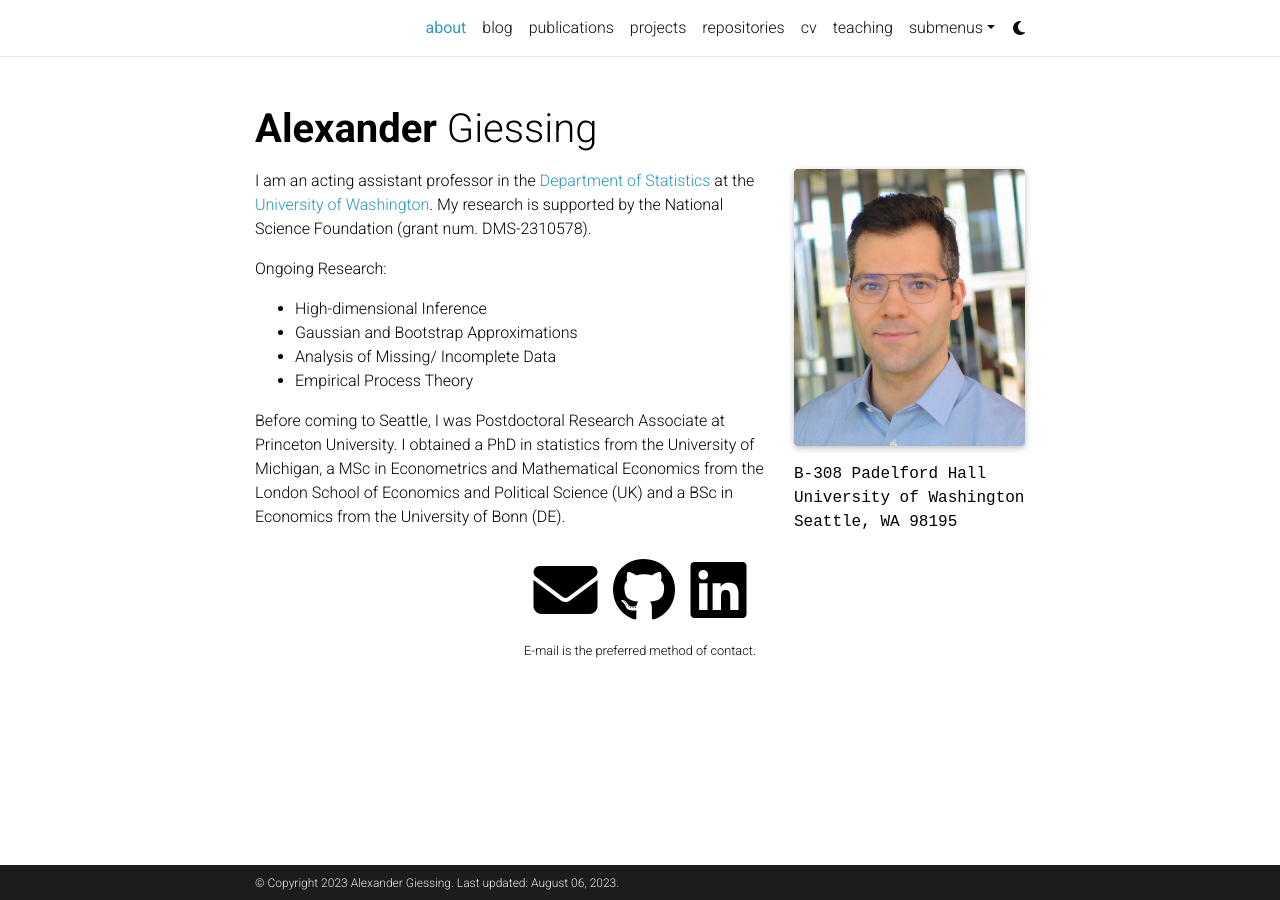
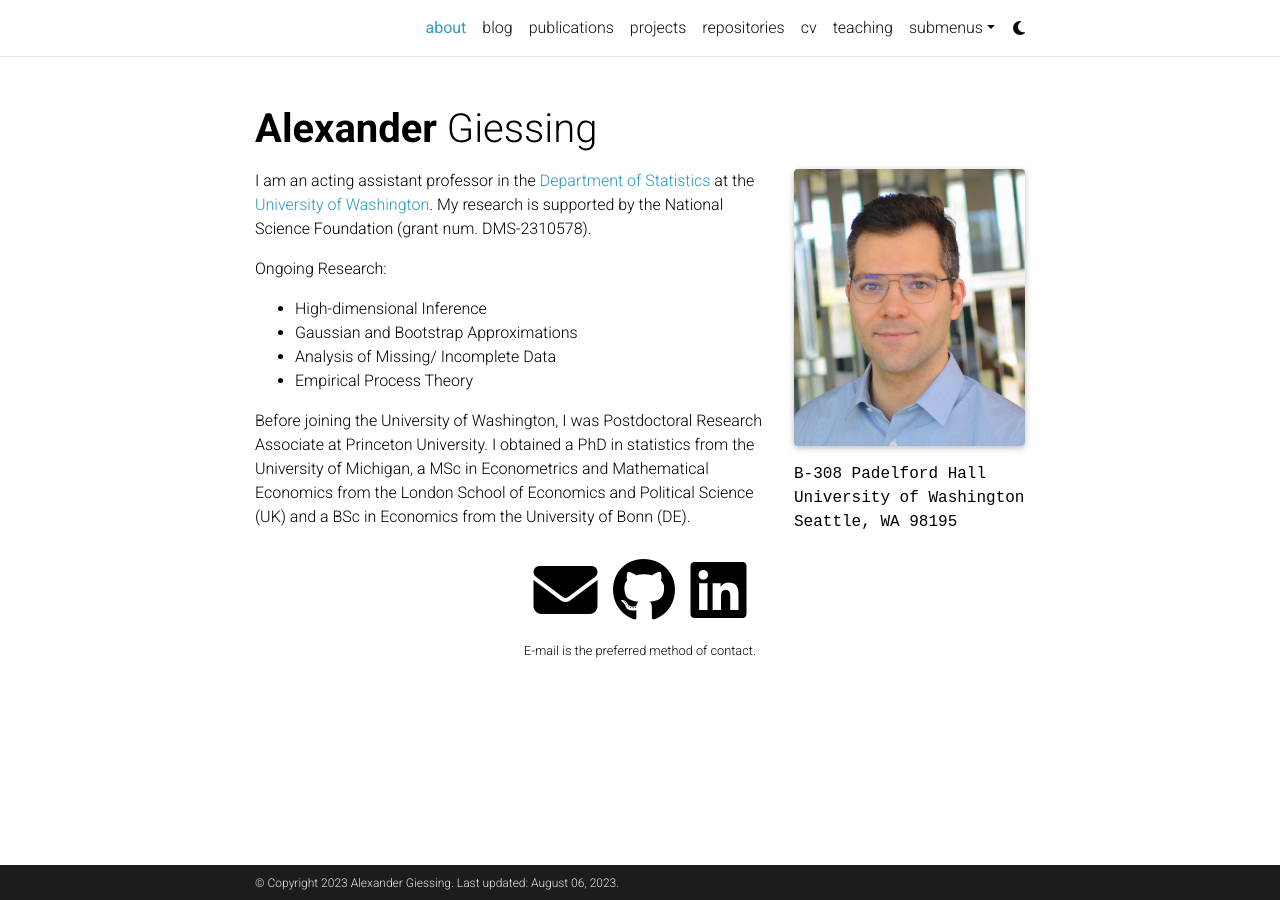
Before and after one commit to agiessing/agiessing.github.io, a Jekyll site: the page built from _pages/about.md, in a window 1280 px wide. Built offline with Jekyll 4.4.1, drawn with Linux system fonts in a browser that asks for light colours; full-size pictures stand in for the smaller copies a plugin makes; comment, search, counter and statistics services are not loaded; a style sheet for code colours, icons or effects is not loaded.

Commit message:
Update about.md

```diff
--- a/_pages/about.md
+++ b/_pages/about.md
@@ -27,4 +27,4 @@
  * Analysis of Missing/ Incomplete Data
  * Empirical Process Theory
 
-Before coming to Seattle, I was Postdoctoral Research Associate at Princeton University. I obtained a PhD in statistics from the University of Michigan, a MSc in Econometrics and Mathematical Economics from the London School of Economics and Political Science (UK) and a BSc in Economics from the University of Bonn (DE).
+Before joining the University of Washington, I was Postdoctoral Research Associate at Princeton University. I obtained a PhD in statistics from the University of Michigan, a MSc in Econometrics and Mathematical Economics from the London School of Economics and Political Science (UK) and a BSc in Economics from the University of Bonn (DE).
```
